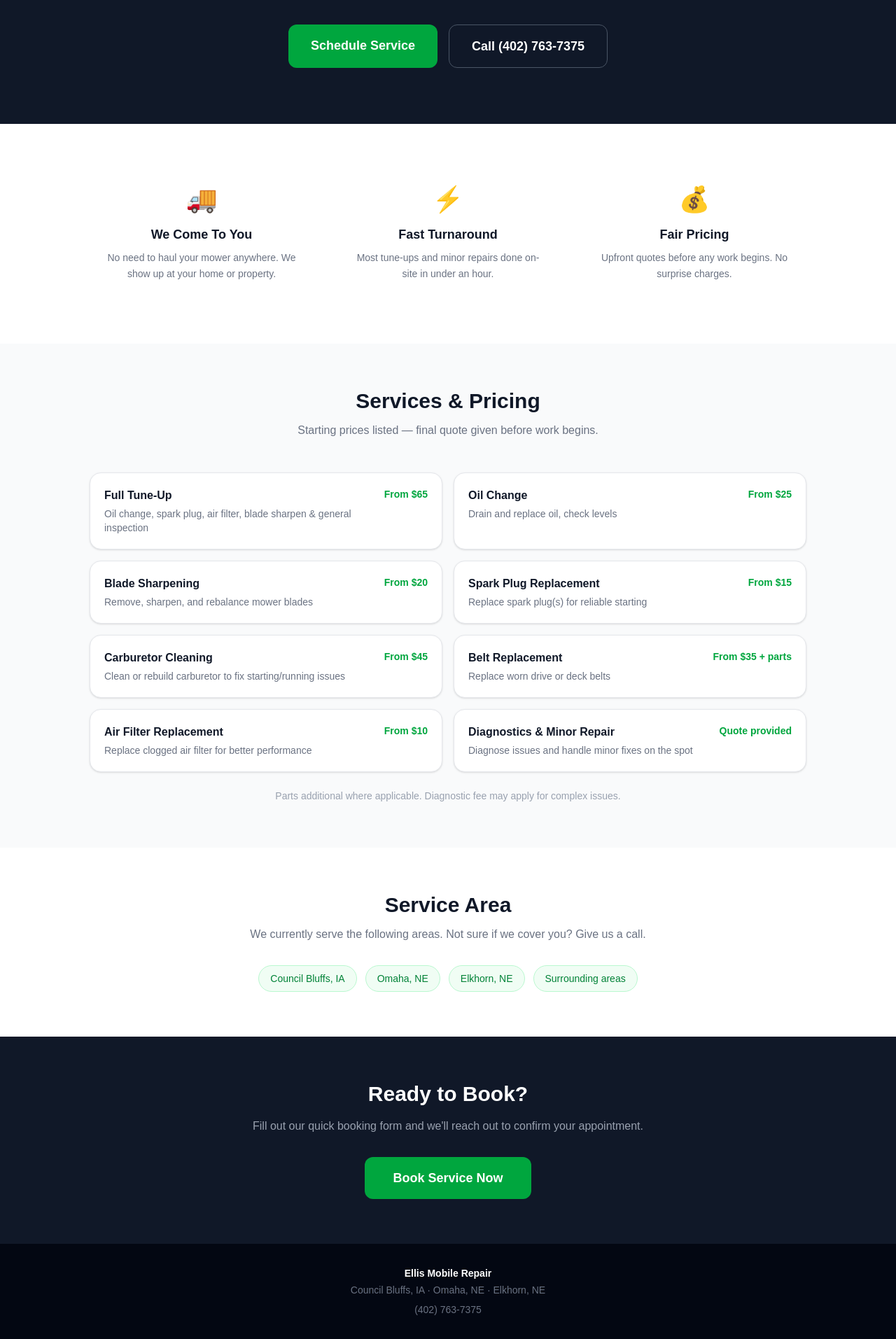
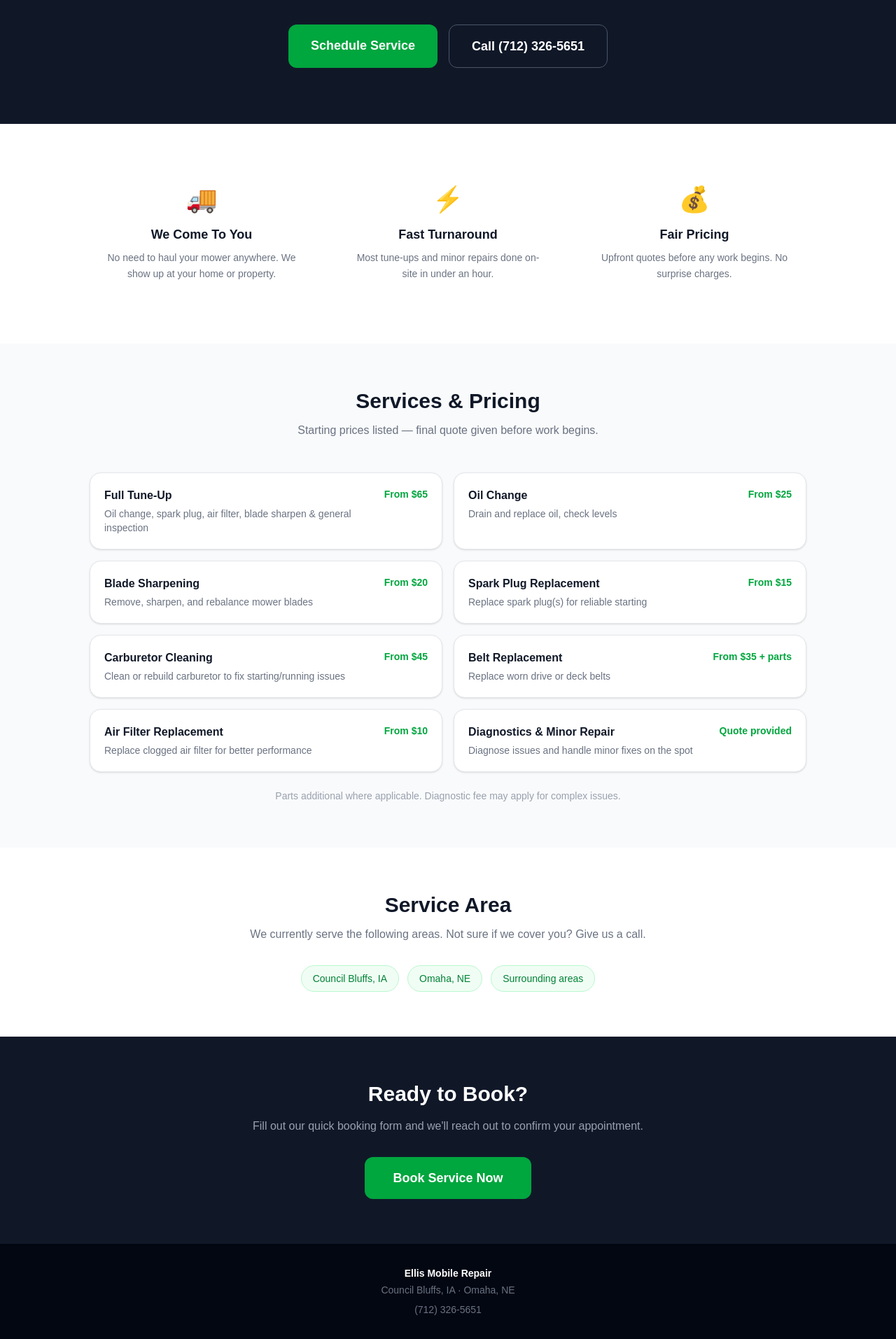
Before and after one commit to Brendan-Ellis/ellis-mobile-repair, a Next.js app: page / in a window 1280 px wide. Shown: the part 399-2312 px from the top of the page at 70% size. Built offline with nearby package versions, Linux system fonts and the light colour scheme.

Commit message:
Update service area to Council Bluffs/Omaha only, update phone to (712) 326-5651

```diff
--- a/app/book/page.tsx
+++ b/app/book/page.tsx
@@ -17,7 +17,7 @@ const SERVICES = [
   'Diagnostics & Minor Repair',
 ]
 
-const CITIES = ['Council Bluffs, IA', 'Omaha, NE', 'Elkhorn, NE', 'Other']
+const CITIES = ['Council Bluffs, IA', 'Omaha, NE', 'Other']
 
 const inputCls = 'w-full bg-gray-50 border border-gray-200 text-gray-900 rounded-xl px-4 py-3 text-sm focus:outline-none focus:ring-2 focus:ring-green-500 focus:border-transparent placeholder-gray-400'
 
@@ -34,7 +34,7 @@ export default function BookPage() {
       <header className="bg-white border-b border-gray-200 shadow-sm">
         <div className="max-w-2xl mx-auto px-4 py-4 flex items-center justify-between">
           <Link href="/" className="font-bold text-gray-900">Ellis Mobile Repair</Link>
-          <a href="tel:+14027637375" className="text-sm text-green-600 font-medium">(402) 763-7375</a>
+          <a href="tel:+17123265651" className="text-sm text-green-600 font-medium">(712) 326-5651</a>
         </div>
       </header>
 
--- a/app/book/success/page.tsx
+++ b/app/book/success/page.tsx
@@ -11,7 +11,7 @@ export default function SuccessPage() {
         </p>
         <p className="text-sm text-gray-400 mb-8">
           Questions? Call us at{' '}
-          <a href="tel:+14027637375" className="text-green-600 font-medium">(402) 763-7375</a>
+          <a href="tel:+17123265651" className="text-green-600 font-medium">(712) 326-5651</a>
         </p>
         <Link
           href="/"
--- a/app/page.tsx
+++ b/app/page.tsx
@@ -11,7 +11,7 @@ const SERVICES = [
   { name: 'Diagnostics & Minor Repair', desc: 'Diagnose issues and handle minor fixes on the spot', price: 'Quote provided' },
 ]
 
-const AREAS = ['Council Bluffs, IA', 'Omaha, NE', 'Elkhorn, NE', 'Surrounding areas']
+const AREAS = ['Council Bluffs, IA', 'Omaha, NE', 'Surrounding areas']
 
 export default function HomePage() {
   return (
@@ -42,7 +42,7 @@ export default function HomePage() {
             Lawn Mower Tune-Ups &<br />Repair At Your Door
           </h1>
           <p className="text-gray-400 text-lg mb-8 max-w-xl mx-auto">
-            No trailers, no hassle. We bring the shop to you. Serving Council Bluffs, Omaha, and Elkhorn with fast, affordable mower service.
+            No trailers, no hassle. We bring the shop to you. Serving Council Bluffs and Omaha with fast, affordable mower service.
           </p>
           <div className="flex flex-col sm:flex-row gap-4 justify-center">
             <Link
@@ -52,10 +52,10 @@ export default function HomePage() {
               Schedule Service
             </Link>
             <a
-              href="tel:+14027637375"
+              href="tel:+17123265651"
               className="border border-gray-600 hover:border-gray-400 text-white font-semibold px-8 py-4 rounded-xl text-lg transition-colors"
             >
-              Call (402) 763-7375
+              Call (712) 326-5651
             </a>
           </div>
         </div>
@@ -134,9 +134,9 @@ export default function HomePage() {
       {/* Footer */}
       <footer className="bg-gray-950 text-gray-500 py-8 px-4 text-center text-sm">
         <p className="font-semibold text-white mb-1">Ellis Mobile Repair</p>
-        <p>Council Bluffs, IA · Omaha, NE · Elkhorn, NE</p>
+        <p>Council Bluffs, IA · Omaha, NE</p>
         <p className="mt-2">
-          <a href="tel:+14027637375" className="hover:text-white transition-colors">(402) 763-7375</a>
+          <a href="tel:+17123265651" className="hover:text-white transition-colors">(712) 326-5651</a>
         </p>
       </footer>
     </div>
```
